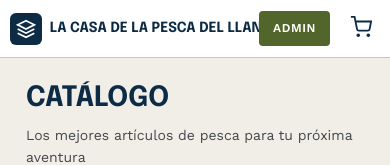
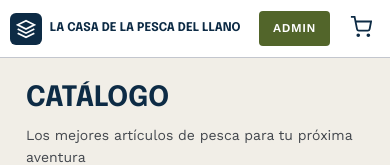
Before and after one commit to Juanfer1335657/casadepescadef, a Next.js app: page / in a window 390 px wide. Shown: the top 165 px of the page. Built offline with nearby package versions, Linux system fonts and the light colour scheme; no server answers; the database is empty.

Commit message:
cambios importantes

```diff
--- a/src/components/Header.tsx
+++ b/src/components/Header.tsx
@@ -56,10 +56,12 @@ export default function Header({ showAdminLink = false }: HeaderProps) {
           <div style={{ minWidth: 0 }}>
             <h1 style={{
               fontFamily: "'Epilogue', sans-serif",
-              fontSize: 'clamp(14px, 3vw, 18px)',
+              fontSize: 'clamp(12px, 3vw, 18px)',
               fontWeight: 700,
               color: '#0d2b45',
               lineHeight: 1.2,
+              overflow: 'hidden',
+              textOverflow: 'ellipsis',
               whiteSpace: 'nowrap',
             }}>
               LA CASA DE LA PESCA DEL LLANO
--- a/src/components/ProductCard.tsx
+++ b/src/components/ProductCard.tsx
@@ -190,6 +190,7 @@ export default function ProductCard({ product, onOpenModal, onViewImage, onEdit,
             color: '#43474d',
             marginBottom: '12px',
             flex: 1,
+            whiteSpace: 'pre-wrap',
           }}>
             {product.description}
           </p>
--- a/src/components/PurchaseModal.tsx
+++ b/src/components/PurchaseModal.tsx
@@ -293,10 +293,11 @@ export default function PurchaseModal({ product, isOpen, onClose, whatsappNumber
 
                   {product.description && (
                     <p style={{
-                      fontSize: '14px',
+                      fontSize: 'clamp(13px, 3.5vw, 14px)',
                       color: '#43474d',
                       marginBottom: '16px',
                       lineHeight: 1.6,
+                      whiteSpace: 'pre-wrap',
                     }}>
                       {product.description}
                     </p>
```
